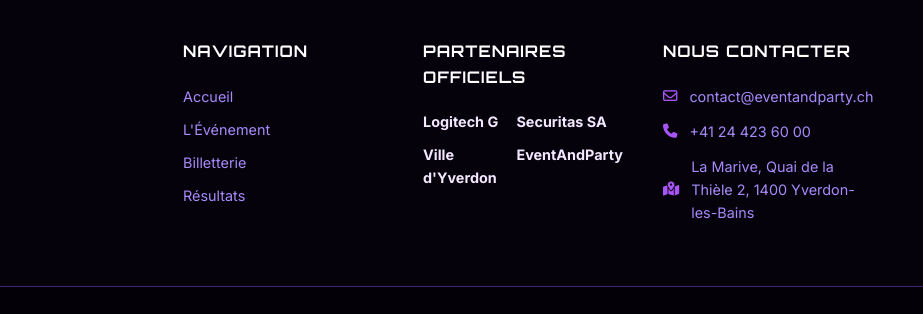
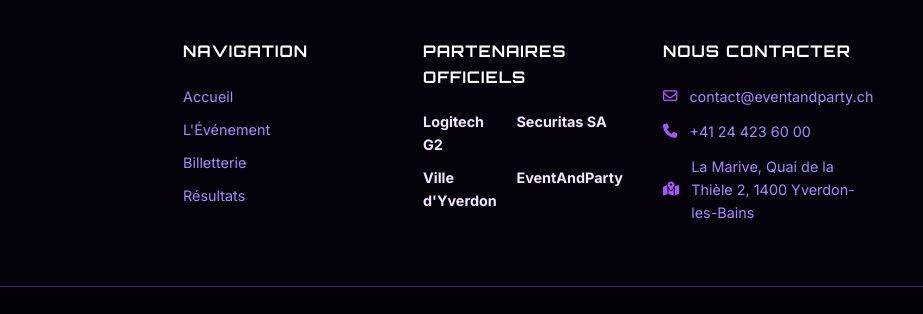
Before and after one commit to maluywortex/Projet-ICT-306-Event-Esport-CS-WATB-Esport, a website: page i306/src/frontend/index.html in a window 1280 px wide. Shown: the part 3050-3364 px from the top of the page, 357-1280 px from the left. Drawn offline with Linux system fonts and the light colour scheme; no server answers.

Commit message:
last test  comit

```diff
--- a/i306/src/frontend/index.html
+++ b/i306/src/frontend/index.html
@@ -724,7 +724,7 @@
             <div class="footer-links">
                 <h4>Partenaires Officiels</h4>
                 <div class="sponsors-grid-footer">
-                    <span>Logitech G</span>
+                    <span>Logitech G2</span>
                     <span>Securitas SA</span>
                     <span>Ville d'Yverdon</span>
                     <span>EventAndParty</span>
```
